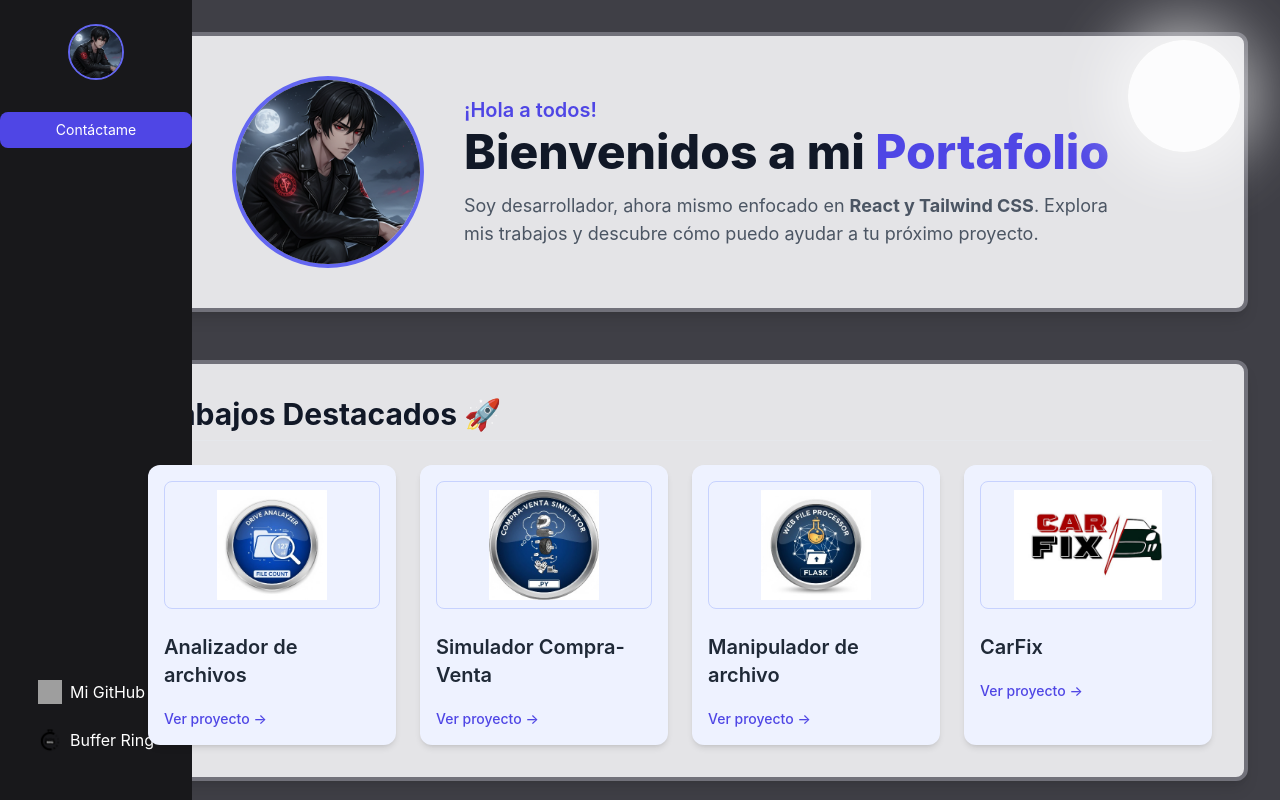
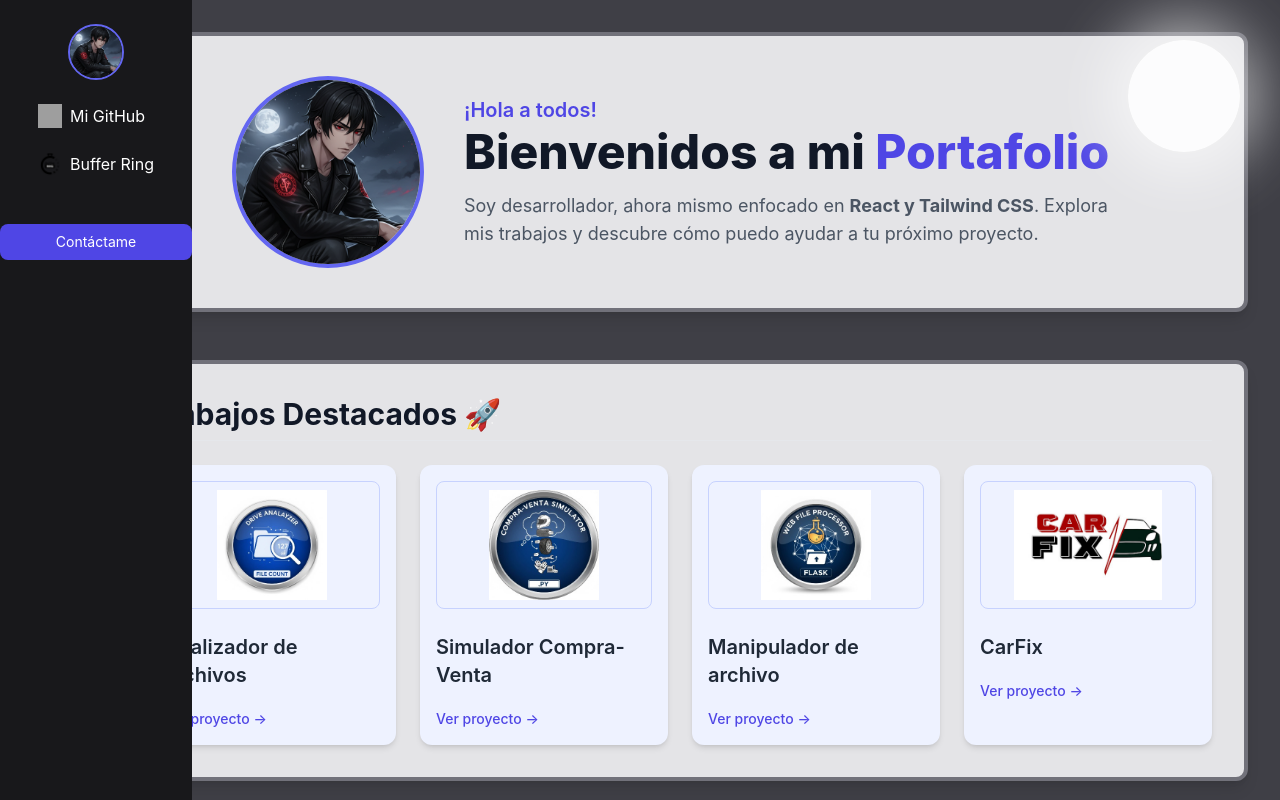
Before and after one commit to Hades-dev-code/Lenguaje-de-programaciob, a React (Create React App) app in the folder hadespage/: page / in a window 1280 px wide. Shown: the top 800 px of the page. Built offline with nearby package versions, Linux system fonts and the light colour scheme; grey boxes are pictures that could not be loaded.

Commit message:
Implement expandable sidebar with hover effect
Added hover effect to expand/collapse sidebar.

```diff
--- a/hadespage/src/components/shared/Sidebar.js
+++ b/hadespage/src/components/shared/Sidebar.js
@@ -1,17 +1,22 @@
-import React from "react";
+import React, { useState } from "react";
 import { Link } from "react-router-dom";
 import GithubIcon from "../../assets/github-icon.png";
 import CompanyIcon from "../../assets/company-icon.png";
 import ProfilePic from "../../assets/profile-pic.png";
 
 function Sidebar() {
+  const [isExpanded, setIsExpanded] = useState(false);
+
   return (
     <aside
-      className="fixed top-0 left-0 h-full w-48 bg-zinc-900 text-white
-                 flex flex-col items-center py-6"
+      className={`fixed top-0 left-0 h-full bg-zinc-900 text-white
+                  flex flex-col items-center py-6 transition-all duration-300
+                  ${isExpanded ? "w-48" : "w-20"} z-50`}
+      onMouseEnter={() => setIsExpanded(true)}
+      onMouseLeave={() => setIsExpanded(false)}
     >
       {/* Avatar */}
-      <div className="w-14 h-14 rounded-full overflow-hidden border-2 border-indigo-500 mb-8">
+      <div className="w-14 h-14 rounded-full overflow-hidden border-2 border-indigo-500 mb-6">
         <img
           src={ProfilePic}
           alt="Avatar"
@@ -19,17 +24,8 @@ function Sidebar() {
         />
       </div>
 
-      {/* Botón de contacto */}
-      <Link
-        to="/contacto"
-        className="mb-8 w-full text-center bg-indigo-600 hover:bg-indigo-700
-                   py-2 px-3 rounded-lg text-sm transition"
-      >
-        Contáctame
-      </Link>
-
-      {/* Enlaces a perfiles */}
-      <nav className="flex flex-col gap-6 mt-auto mb-6">
+      {/* Íconos arriba, justo después del avatar */}
+      <nav className="flex flex-col gap-6 mb-8">
         <a
           href="https://github.com/Hades-dev-code"
           target="_blank"
@@ -37,7 +33,7 @@ function Sidebar() {
           className="flex items-center gap-2 hover:text-indigo-400 transition"
         >
           <img src={GithubIcon} alt="GitHub" className="w-6 h-6" />
-          <span>Mi GitHub</span>
+          {isExpanded && <span>Mi GitHub</span>}
         </a>
 
         <a
@@ -47,9 +43,18 @@ function Sidebar() {
           className="flex items-center gap-2 hover:text-indigo-400 transition"
         >
           <img src={CompanyIcon} alt="Compañía" className="w-6 h-6" />
-          <span>Buffer Ring</span>
+          {isExpanded && <span>Buffer Ring</span>}
         </a>
       </nav>
+
+      {/* Botón de contacto debajo de los íconos */}
+      <Link
+        to="/contacto"
+        className="mt-4 w-full text-center bg-indigo-600 hover:bg-indigo-700
+                   py-2 px-3 rounded-lg text-sm transition"
+      >
+        {isExpanded ? "Contáctame" : "✉️"}
+      </Link>
     </aside>
   );
 }
```
